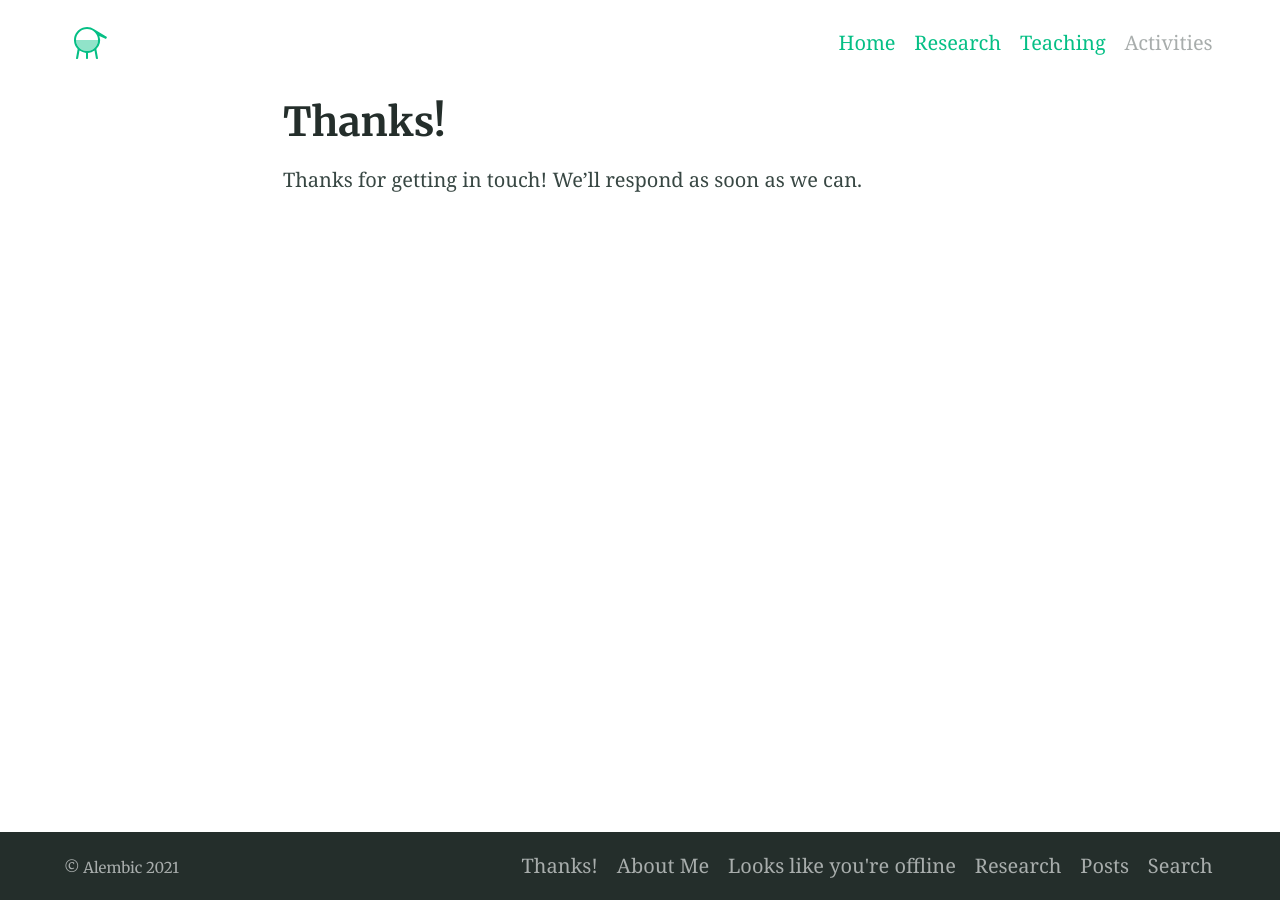
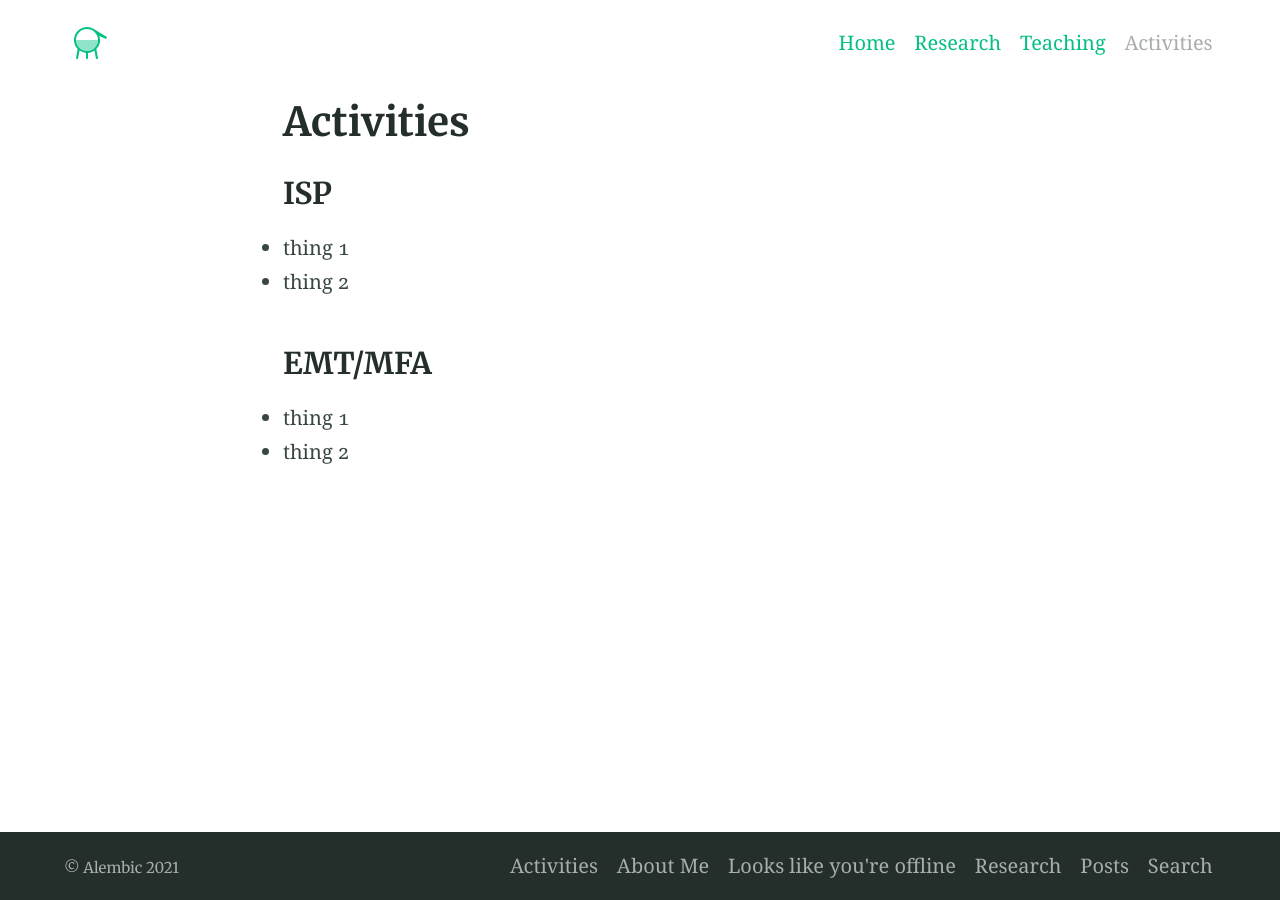
Before and after one commit to Connie-Zhang/Connie-Zhang.github.io, a Jekyll site: the page built from activities.md, in a window 1280 px wide. Built offline with Jekyll 4.4.1, drawn with Linux system fonts in a browser that asks for light colours.

Commit message:
Update activities.md

```diff
--- a/activities.md
+++ b/activities.md
@@ -1,7 +1,13 @@
 ---
-title: Thanks!
+title: Activities
 indexing: false
 sitemap: false
 ---
 
-Thanks for getting in touch! We'll respond as soon as we can.
+### ISP
+* thing 1
+* thing 2
+
+### EMT/MFA
+* thing 1
+* thing 2
```
